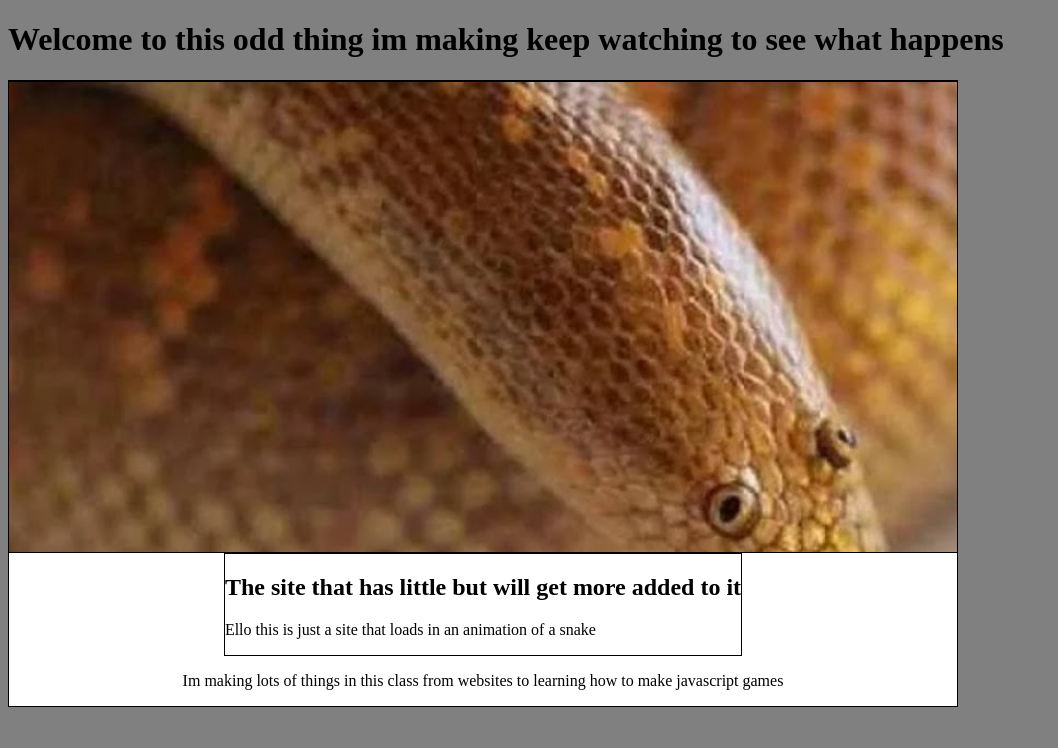
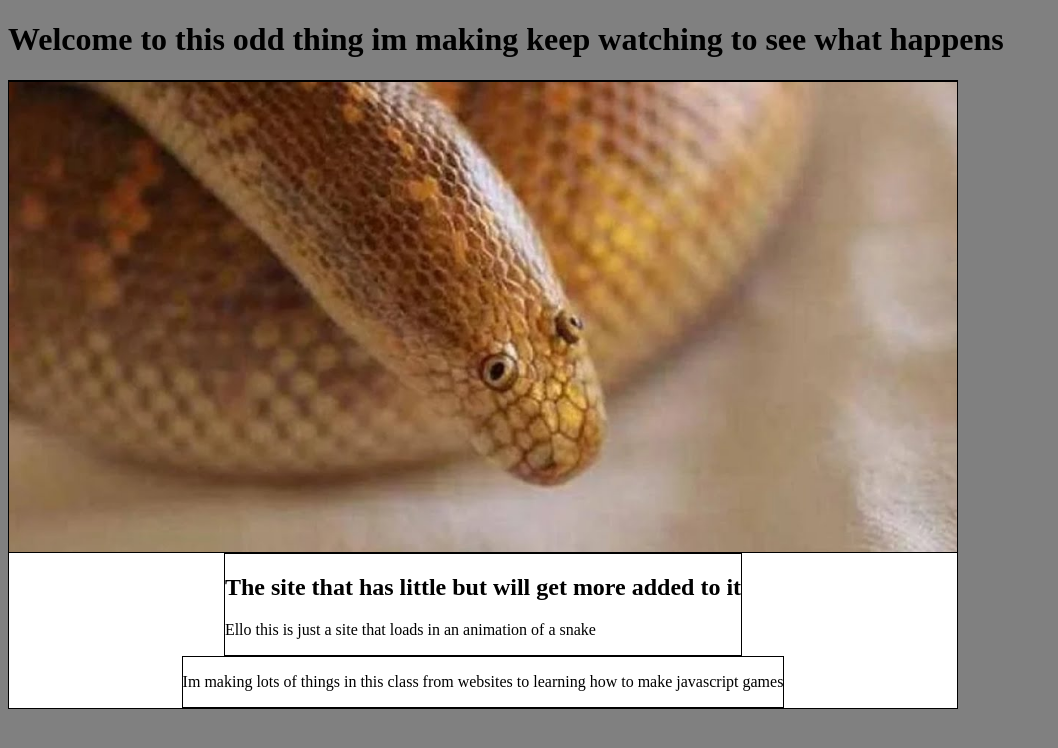
Before and after one commit to Javi0x0/javi0x0.github.io, a plain HTML site: page index.html in a window 1280 px wide. Shown: the whole page, without its empty margins (0-1058 px from the left). Drawn offline with Linux system fonts and the light colour scheme.

Commit message:
Update index.html

```diff
--- a/index.html
+++ b/index.html
@@ -18,7 +18,7 @@
 	 height: 470px;
 	 width:100%;
 	 background-color:black;
-	 background-size: 1400px;
+	 background-size: 100%;
 	 animation-name: snek;
 	 animation-duration: 6s;
 	 animation-iteration-count: infinite;
@@ -43,7 +43,9 @@
 	<h2> The site that has little but will get more added to it </h1>
 	<p> Ello this is just a site that loads in an animation of a snake</p>
 	</div>
+		<div>
 	<p> Im making lots of things in this class from websites to learning how to make javascript games</p>
+		</div>
 	</div>
 </body>
 </html>
```
